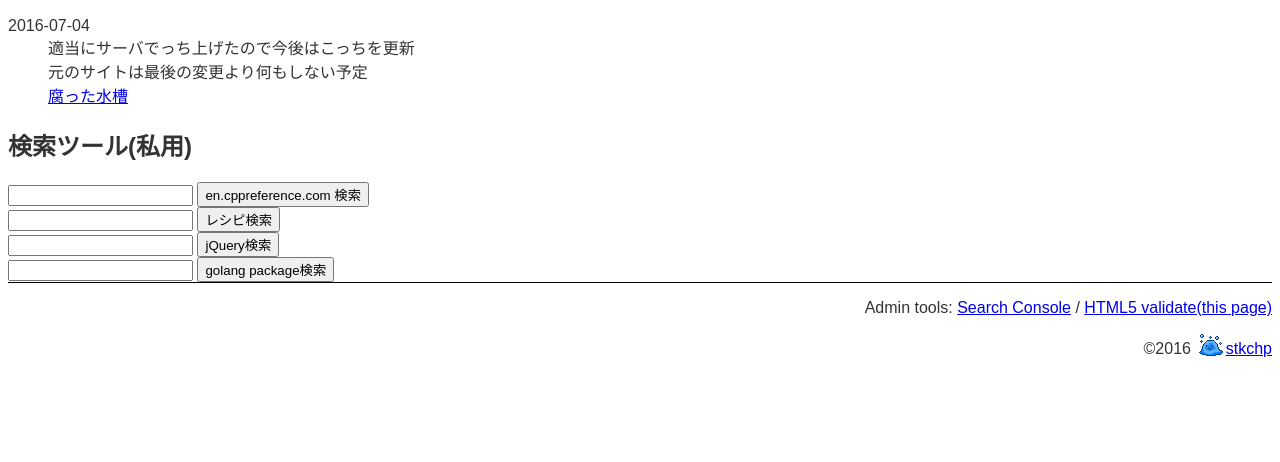
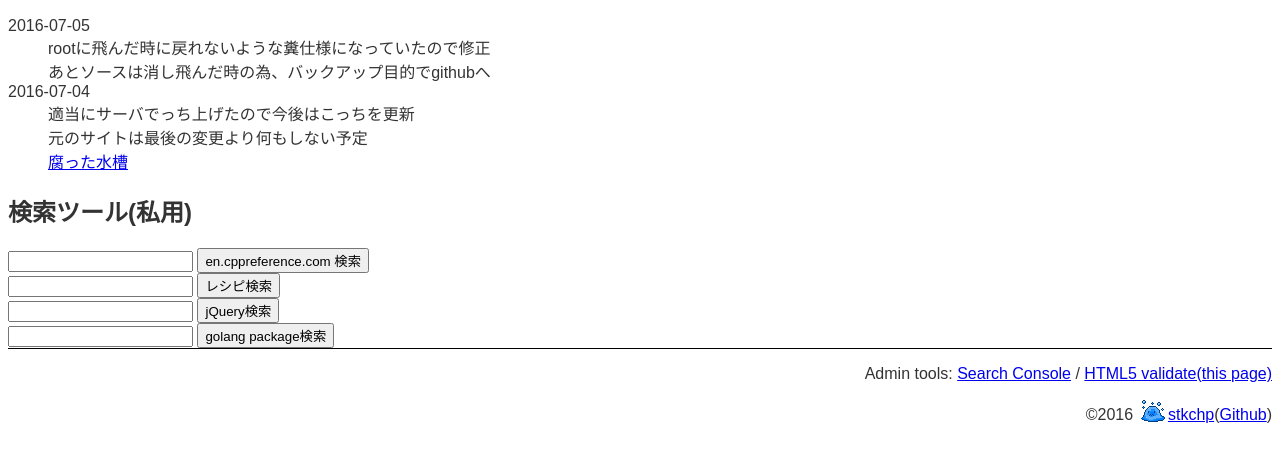
Before and after one commit to stkchp/ram.tkch.net, a plain HTML site: page htdocs/index.html in a window 1280 px wide. Shown: the part 182-644 px from the top of the page. Drawn offline with Linux system fonts and the light colour scheme.

Commit message:
github関連のリンク追加と履歴更新

```diff
--- a/htdocs/index.html
+++ b/htdocs/index.html
@@ -44,6 +44,12 @@
 <div id="history">
   <h2>更新履歴</h2>
   <dl>
+    <dt>2016-07-05</dt>
+    <dd>
+      rootに飛んだ時に戻れないような糞仕様になっていたので修正<br>
+      あとソースは消し飛んだ時の為、バックアップ目的でgithubへ
+    </dd>
+
     <dt>2016-07-04</dt>
     <dd>
       適当にサーバでっち上げたので今後はこっちを更新<br>
@@ -51,6 +57,8 @@
       <a href="http://www.geocities.jp/stkchp/">腐った水槽</a><br>
     </dd>
   </dl>
+
+
   <h2>検索ツール(私用)</h2>
   <form action="https://www.google.co.jp/search" method="get">
     <input type="hidden" name="q" value="site:en.cppreference.com">
@@ -303,7 +311,7 @@ W: <input id="tilewidth"  type=number value=256> H: <input id="tileheight" type=
 
 <footer>
   <p>Admin tools: <a href="https://www.google.com/webmasters/tools/">Search Console</a> / <a href="https://html5.validator.nu/?doc=https%3A%2F%2Fram.tkch.net">HTML5 validate(this page)</a></p>
-  <p>&copy;2016 <img alt=icon src=icon.png><a href="https://twitter.com/stkchp">stkchp</a></p>
+  <p>&copy;2016 <img alt=icon src=icon.png><a href="https://twitter.com/stkchp">stkchp</a>(<a href="https://github.com/stkchp/">Github</a>)</p>
 </footer>
 
 <script type="text/javascript" src="jquery.js"></script>
```
Also changed, not shown: 1 other file.
